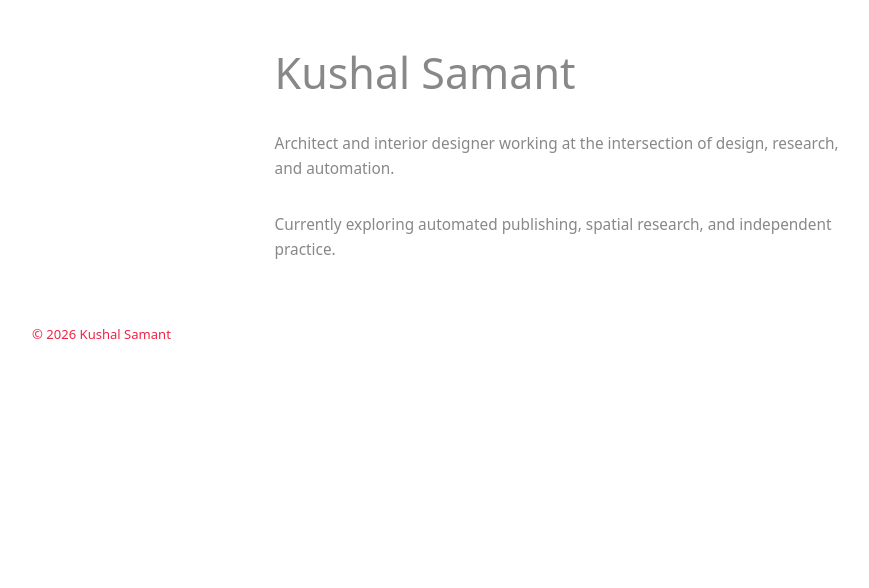
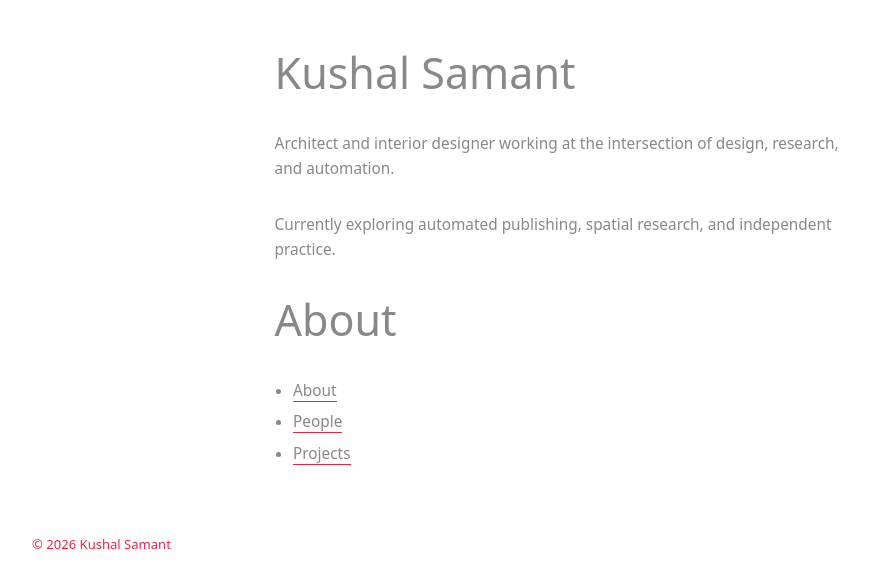
Before and after one commit to kushalsamant/kushalsamant.github.io, a Jekyll site: the page built from index.md, in a window 1280 px wide. Shown: the top 588 px of the page, without its empty margins (14-883 px from the left). Built offline with Jekyll 4.4.1, drawn with Linux system fonts in a browser that asks for light colours; our own code applies the rules of GitHub Pages for plain Markdown files.

Commit message:
Update index.md

```diff
--- a/index.md
+++ b/index.md
@@ -5,3 +5,9 @@ design, research, and automation.
 
 Currently exploring automated publishing, spatial research,
 and independent practice.
+
+# About
+
+- [About](/about)
+- [People](/people)
+- [Projects](/projects)
```
